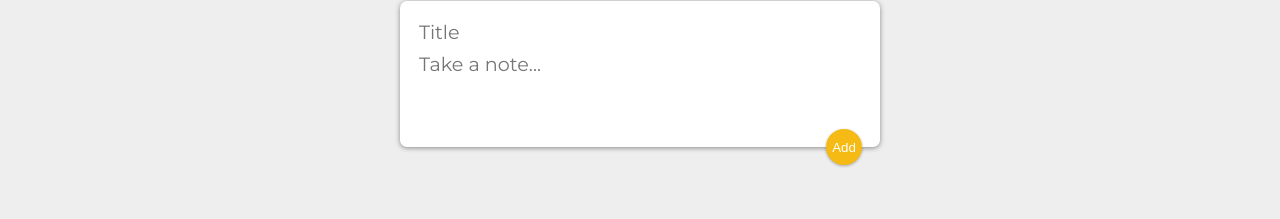
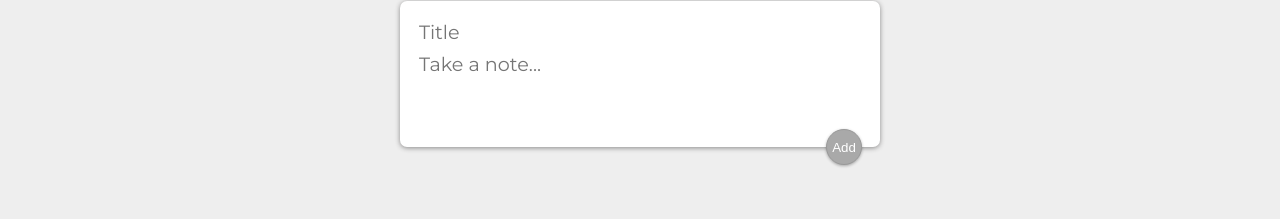
Before and after one commit to shivam23kumar/keeper, a React (Create React App) app: page / in a window 1280 px wide. Shown: the part 98-317 px from the top of the page. Built offline with nearby package versions, Linux system fonts and the light colour scheme; a web font is replaced by a local one.

Commit message:
disabled button

```diff
--- a/public/styles.css
+++ b/public/styles.css
@@ -66,7 +66,13 @@ footer p {
   cursor: pointer;
   outline: none;
 }
+button:disabled{
+        border: 1px solid #999999;
+        background-color: darkgrey;
+        color: #fff;
 
+        cursor: not-allowed;
+}
 form {
   position: relative;
   width: 480px;
--- a/src/CreateArea.jsx
+++ b/src/CreateArea.jsx
@@ -42,7 +42,7 @@ function CreateArea(props) {
         value={note.content}
         onChange={handleChange}
         />
-        <button onClick={submitNote}>Add</button>
+        <button disabled={!note.title}onClick={submitNote}>Add</button>
       </form>
     </div>
   );
```
